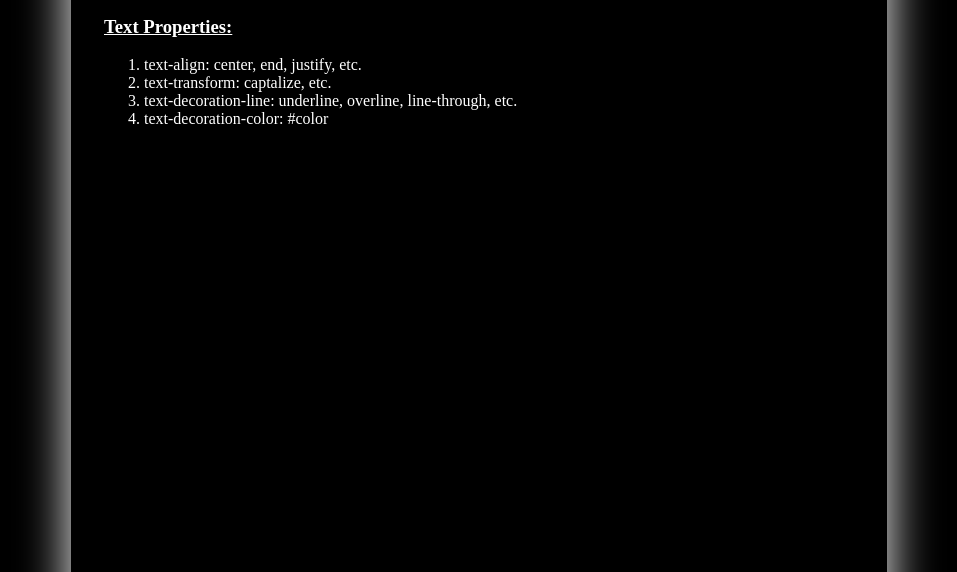
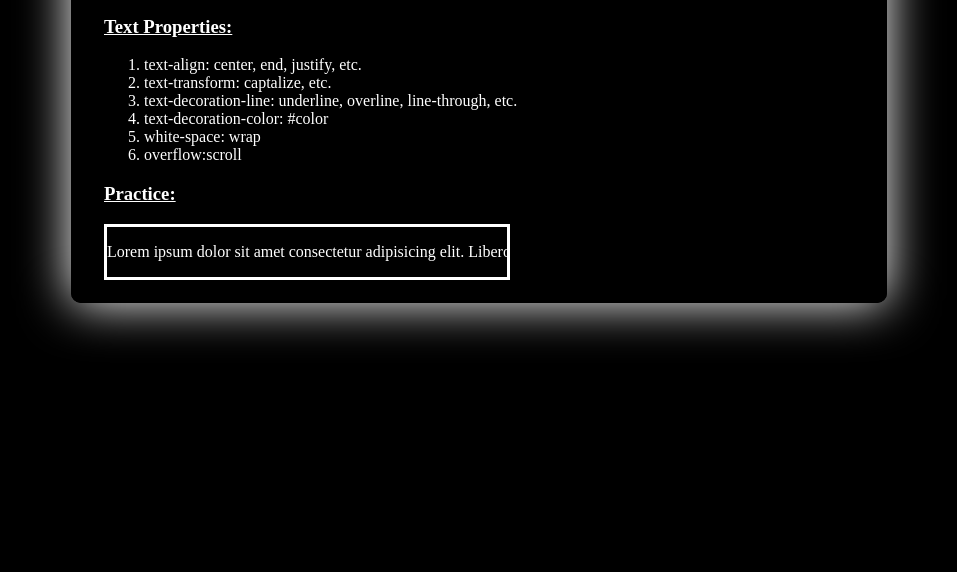
Before and after one commit to G-Nash/19thNov_class, a plain HTML site: page index.html in a window 1280 px wide. Shown: the part 228-800 px from the top of the page, without its empty margins (161-1118 px from the left). Drawn offline with Linux system fonts and the light colour scheme.

Commit message:
content_update

```diff
--- a/index.html
+++ b/index.html
@@ -11,6 +11,7 @@
         <div class="heading">
             <h1>19th Nov Class</h1>
         </div>
+
         <div class="content">
             <h3>Topics: Text Properties, Color Propertites</h3>
             <h3 class="sub-heading">Text Properties:</h3>
@@ -19,7 +20,19 @@
                 <li>text-transform: captalize, etc.</li>
                 <li>text-decoration-line: underline, overline, line-through, etc.</li>
                 <li>text-decoration-color: #color</li>
+                <li>white-space: wrap</li>
+                <li>overflow:scroll</li>
             </ol>
+
+            <h3 class="sub-heading">Practice:</h3>
+            <div class="practice">
+                <div id="textinpractice" style="white-space: nowrap;">
+                    <p>Lorem ipsum dolor sit amet consectetur adipisicing elit. Libero magnam maiores est ratione. Deserunt sit nemo possimus aut provident iusto atque, quae nobis, dignissimos explicabo ab excepturi non tempore. Error.
+
+                    Lorem ipsum dolor sit amet consectetur adipisicing elit. Cumque, nulla quia. Soluta, vero iure. Earum dolorem, perferendis quae a nihil quam quidem consequuntur vel temporibus exercitationem? Cupiditate dolorum nostrum esse!
+                    </p>
+                </div>
+            </div>
         </div>
     </div>
 </body>
--- a/style.css
+++ b/style.css
@@ -9,7 +9,7 @@ body{
     margin-bottom: 100px;
     margin-left: auto;
     margin-right: auto;
-    height: 1500px;
+    /* height: 1500px; */
     width: 750px;
     box-shadow: 0 0 50px white;
     padding: 20px;
@@ -31,3 +31,14 @@ body{
 .content{
     text-align: justify;
 }
+
+.practice{
+    overflow-x: scroll;
+    border: solid white;
+    width: 400px;
+}
+
+/* hides the scroll-bar */
+.practice::-webkit-scrollbar{
+    display: none;
+}
```
